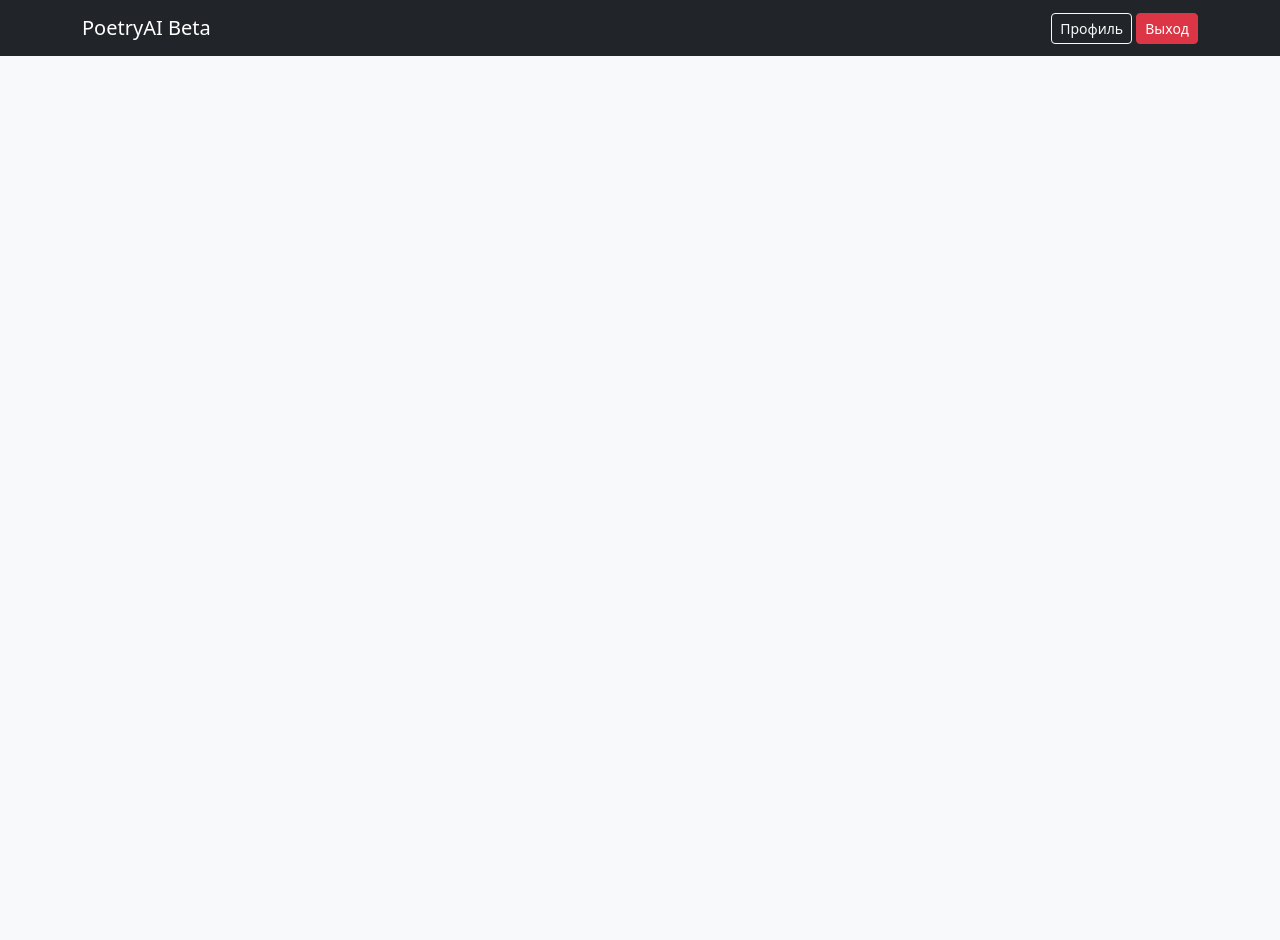
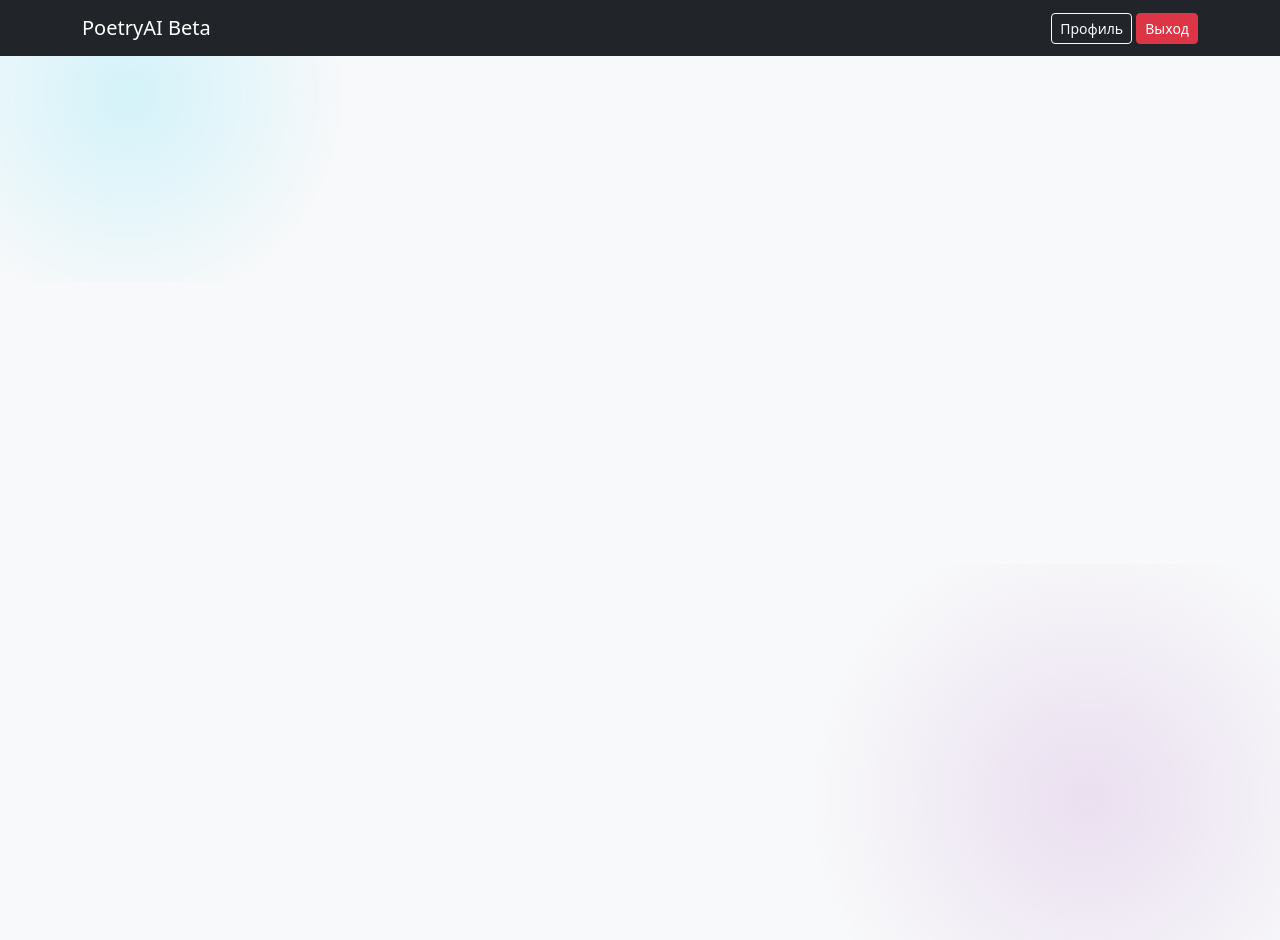
Before and after one commit to zynqff/ssalfatest, a FastAPI app: page / in a window 1280 px wide. Run offline with FastAPI, Linux system fonts and the light colour scheme; parts of the project's set-up code (start-up, migrations or seed data) failed here and were passed over.

Commit message:
Update index.html

```diff
--- a/templates/index.html
+++ b/templates/index.html
@@ -22,6 +22,8 @@
             </div>
         </div>
     </nav>
+<div style="position: fixed; top: -10%; left: -10%; width: 40%; height: 40%; background: radial-gradient(circle, rgba(0,212,255,0.15) 0%, transparent 70%); z-index: -1;"></div>
+<div style="position: fixed; bottom: -10%; right: -10%; width: 50%; height: 50%; background: radial-gradient(circle, rgba(157,80,187,0.15) 0%, transparent 70%); z-index: -1;"></div>
 
     <div class="container">
         <div class="row">
```
